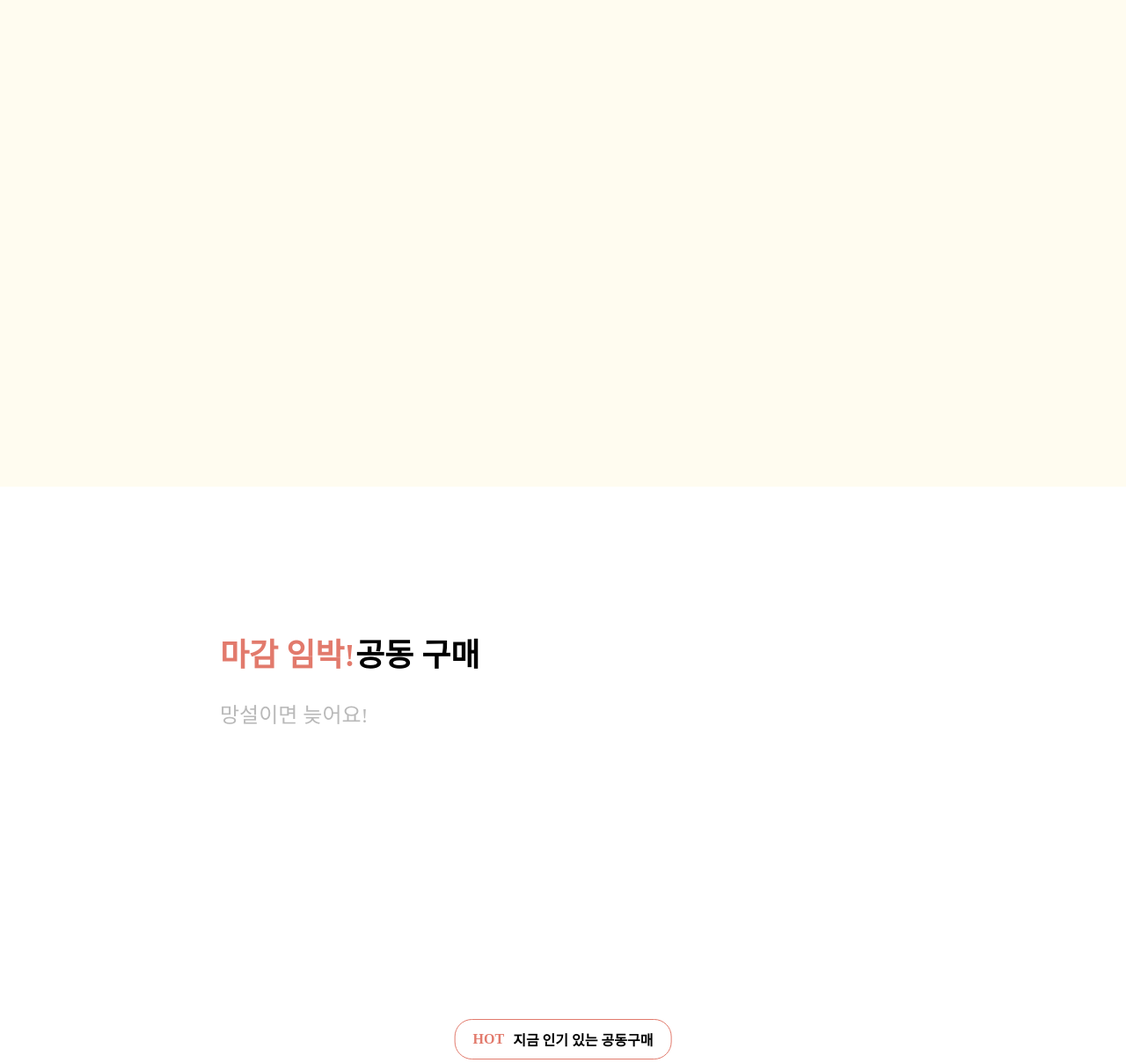
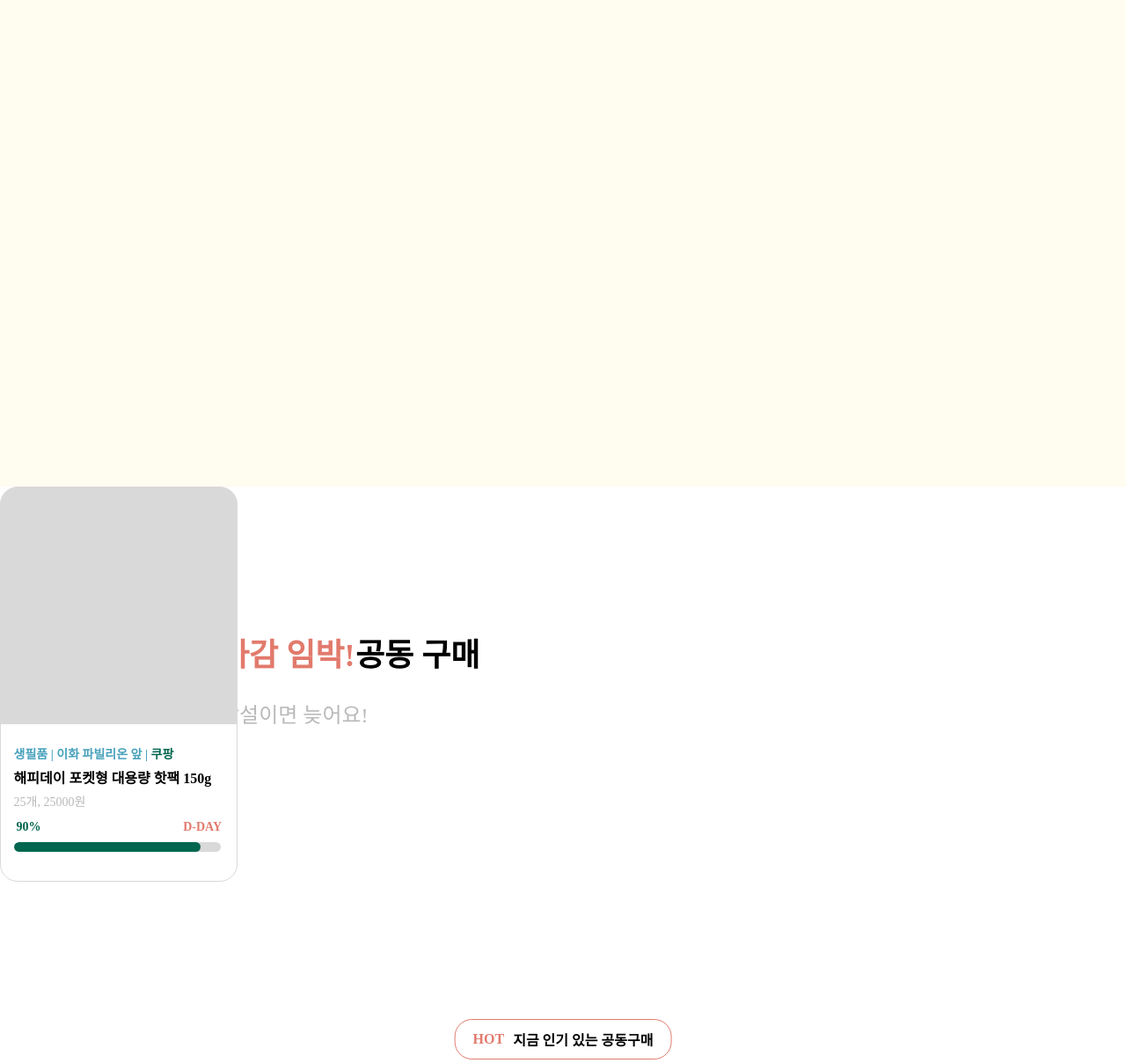
Before and after one commit to Orang2E/wishWith-FE, a Python web app: template templates/index.html in a window 1280 px wide. Shown: the top 1208 px of the page at 88% size. Run offline with Jinja, Linux system fonts and the light colour scheme; the template is opened without the code that fills it, so the values that code supplies are empty.

Commit message:
기존 코드 css 수정, 카드 ui 레이아웃 생성

```diff
--- a/templates/index.html
+++ b/templates/index.html
@@ -5,16 +5,15 @@
 		<style>
         body{
             margin: 0;
-            width: 100vw;
 	        background: white;
         }
-        #header{
+        .header{
         	margin: 0px;
 	        width: 100%;
 	        height: 553px;
 	        background:rgba(255,252,240,1);
         }
-		#text1_1, #text1_2 {
+		.text01, .text02 {
         	top: 715px;
             height: 53.6px;
             font-size: 36px;
@@ -22,16 +21,17 @@
             font-weight: 600;
             word-wrap: break-word;
             position: absolute;
+			white-space: nowrap;
         }
-        #text1_1 {
+        .text01 {
 			color: #E27A6C;
             left: 250px;
         }
-        #text1_2 {
+        .text02 {
 			color: black;
             left:  404px;
         }
-		#text1_3 {
+		.text03 {
 			top: 793px;
 			left: 250px;
 			width: 158x;
@@ -43,7 +43,7 @@
 			color:#B9B9B9;
 			position: absolute;
 		}
-		#hot1 {
+		.text-box1 {
 			top: 1158px;
 			left: 50%;
 			transform: translateX(-50%);
@@ -59,8 +59,9 @@
 			gap: 10px;
 			display: inline-flex;
 			position: absolute;
+			white-space: nowrap;
 		}
-		#hot2 {
+		.text-box2 {
 			top: 1777px;
 			left: 50%;
 			transform: translateX(-50%);
@@ -76,22 +77,23 @@
 			gap: 10px;
 			display: inline-flex;
 			position: absolute;
+			white-space: nowrap;
 		}
-		#text2_1, #text3_1 {
+		.text1-1, .text2-1 {
 			color: #E27A6C;
 			font-size: 16px;
 			font-family: Pretendard Variable;
 			font-weight: 600;
 			word-wrap: break-word;
 		}
-		#text2_2, #text3_2 {
+		.text1-2, .text2-2 {
 			color: black;
 			font-size: 16px;
 			font-family: Pretendard Variable;
 			font-weight: 600;
 			word-wrap: break-word;
 		}
-		#review_box {
+		.review-box {
 			margin: 0px;
 	        width: 100%;
 			top: 2432px;
@@ -99,7 +101,7 @@
 	        background:rgba(255,252,240,1);
 			position: absolute;
 		}
-		#footer{
+		.footer{
         	margin: 0px;
 	        width: 100%;
 			top: 3075px;
@@ -107,22 +109,180 @@
 	        background: white;
 			position: absolute;
         }
+		.container {
+    		width: 100%;
+   			height: 100%;
+    		position: relative;
+		}
+		.box1 {
+    		width: 268.16px;
+    		height: 447px;
+    		left: 0px;
+    		top: 0px;
+    		position: absolute;
+		}
+		.inner-box1 {
+    		width: 268px;
+    		height: 179px;
+    		left: 0.16px;
+    		top: 268px;
+    		position: absolute;
+    		background: white;
+    		border-bottom-left-radius: 20px;
+    		border-bottom-right-radius: 20px;
+    		border: 1px #D9D9D9 solid;
+		}
+		.inner-box2 {
+    		width: 268.02px;
+    		height: 268.02px;
+    		left: 0px;
+    		top: 0px;
+    		position: absolute;
+    		background: #D9D9D9;
+    		border-top-left-radius: 20px;
+    		border-top-right-radius: 20px;
+			border: 1px #D9D9D9 solid;
+		}
+		.box2 {
+    		width: 235.89px;
+    		height: 75.26px;
+    		left: 15.60px;
+			top: 292.80px;
+			position: absolute;
+			flex-direction: column;
+			justify-content: flex-start;
+			align-items: flex-start;
+			gap: 8.36px;
+			display: inline-flex;
+		}
+		.text {
+			text-align: left;
+		}
+		.category {
+			padding-bottom: 5px;
+		}
+		.category-label {
+			color: #46A1BB;
+			font-size: 14px;
+			font-family: Pretendard Variable;
+			font-weight: 600;
+			word-wrap: break-word;
+			text-align: left;
+		}
+		.store {
+			color: #00664F;
+			font-size: 14px;
+			font-family: Pretendard Variable;
+			font-weight: 600;
+			word-wrap: break-word;
+			text-align: left;
+		}
+		.product-name {
+			color: black;
+			font-size: 16px;
+			font-family: Pretendard Variable;
+			font-weight: 600;
+			word-wrap: break-word;
+			text-align: left;
+			padding-bottom: 5px;
+		}
+		.price {
+			color: #B9B9B9;
+			font-size: 14px;
+			font-family: Pretendard Variable;
+			font-weight: 400;
+			word-wrap: break-word;
+			text-align: left;
+		}
+		.dday {
+			width: 44px;
+			height: 18px;
+			left: 208.16px;
+			top: 379px;
+			position: absolute;
+			text-align: center;
+			color: #E27A6C;
+			font-size: 14px;
+			font-family: Pretendard Variable;
+			font-weight: 600;
+			word-wrap: break-word;
+		}
+		.discount {
+			width: 33.96px;
+			height: 18.36px;
+			left: 15.60px;
+			top: 379.08px;
+			position: absolute;
+			text-align: center;
+			color: #00664F;
+			font-size: 14px;
+			font-family: Pretendard Variable;
+			font-weight: 600;
+			word-wrap: break-word;
+		}
+		.progress-bar-bg {
+			width: 235.89px;
+			height: 11.01px;
+			left: 15.60px;
+			top: 403.86px;
+			position: absolute;
+			background: #D9D9D9;
+			border-radius: 5.97px;
+			overflow: hidden; /* 클리핑 추가 */
+		}
+		.progress-bar {
+			height: 100%; /* 높이 100%로 설정 */
+			position: relative;
+			background: #00664F;
+			border-radius: 5.97px;
+			transition: width 0.5s ease; /* 움직임 효과 추가 */
+		}
         </style>
     </head>
+
     <body>
-        <div id="header"></div> <!--헤더 삽입-->
-        <div id="text1_1">마감 임박!</div>
-        <div id="text1_2">공동 구매</div>
-		<div id="text1_3">망설이면 늦어요!</div>
-		<div id="hot1">
-			<div id="text2_1">HOT</div>
-			<div id="text2_2">지금 인기 있는 공동구매</div>
+        <div class="header"></div> <!--헤더 삽입-->
+
+		<div>
+        	<div class="text01">마감 임박!</div>
+        	<div class="text02">공동 구매</div>
+			<div class="text03">망설이면 늦어요!</div>
 		</div>
-		<div id="hot2">
-			<div id="text3_1">따끈따끈</div>
-			<div id="text3_2">방금 올라온 공동구매</div>
+
+		<!--카드-->
+		<div class="container">
+			<div class="box1">
+				<div class="inner-box1"></div>
+				<div class="inner-box2"></div>
+			</div>
+			<div class="box2">
+				<div class="text">
+					<div class="category">
+						<span class="category-label">생필품 | 이화 파빌리온 앞 | </span>
+						<span class="store">쿠팡</span>
+					</div>
+					<div class="product-name">해피데이 포켓형 대용량 핫팩 150g</div>
+					<div class="price">25개, 25000원</div>
+				</div>
+			</div>
+			<div class="dday">D-DAY</div>
+			<div class="discount">90%</div>
+			<div class="progress-bar-bg">
+				<div class="progress-bar" style="width: 90%;"></div>
+			</div>
 		</div>
-		<div id="review_box"></div>
-		<div id="footer"></div> <!--푸터 삽입-->
+
+		<div class="text-box1">
+			<div class="text1-1">HOT</div>
+			<div class="text1-2">지금 인기 있는 공동구매</div>
+		</div>
+
+		<div class="text-box2">
+			<div class="text2-1">따끈따끈</div>
+			<div class="text2-2">방금 올라온 공동구매</div>
+		</div>
+
+		<div class="review-box"></div>
+		<div class="footer"></div> <!--푸터 삽입-->
     </body>
 </html>
```
